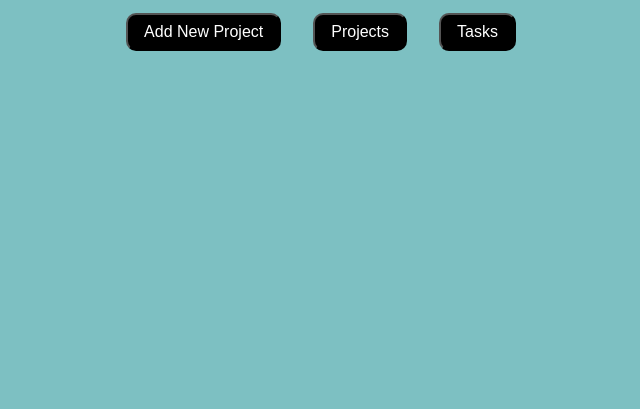
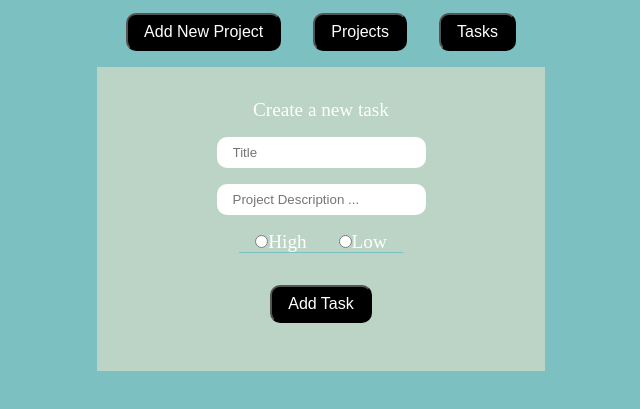
Before and after one commit to moisesg526/whats-next, a website built with webpack: page src/index.html in a window 1280 px wide. Both pictures are taken after a click on the button "Tasks". Shown: the part 77-486 px from the top of the page, without its empty margins (319-959 px from the left). Built offline with nearby package versions, Linux system fonts and the light colour scheme.

Commit message:
Task form comes up when tasks button is clicked

```diff
--- a/src/add.js
+++ b/src/add.js
@@ -1,6 +1,7 @@
 import { createForm } from "./form";
 import { toggleFormVisibility } from "./toggle";
 import { handleFormSubmit } from "./submit";
+import { taskForm } from "./taskForm";
 
 export default function add() {
   let display = document.createElement("div");
@@ -22,9 +23,17 @@ export default function add() {
   form.style.display = "none";
   display.appendChild(form);
 
+  let taskFormElement = taskForm();
+  taskFormElement.style.display = "none";
+  display.appendChild(taskFormElement);
+
   // Event to toggle form visibility
   addBtn.addEventListener("click", () => {
     toggleFormVisibility(form); // Import the toggle function
+  });
+
+  tasks.addEventListener("click", () => {
+    toggleFormVisibility(taskFormElement);
   });
 
   // Handle form submission and creating a project card
@@ -32,5 +41,9 @@ export default function add() {
     handleFormSubmit(e, form, display); // Import the submit handling function
   });
 
+  taskFormElement.addEventListener("submit", (e) => {
+    handleFormSubmit(e, taskFormElement, display);
+  });
+
   return display;
 }
--- a/src/form.js
+++ b/src/form.js
@@ -14,18 +14,18 @@ export function createForm() {
   details.setAttribute("name", "details");
   details.setAttribute("placeholder", "Project Description ...");
 
-  const radioGroup = document.createElement("div");
-  let priority = ["High", "Low"];
-  priority.forEach((option) => {
-    const label = document.createElement("label");
-    const radio = document.createElement("input");
-    radio.type = "radio";
-    radio.name = "options";
-    radio.value = option;
-    label.appendChild(radio);
-    label.appendChild(document.createTextNode(option));
-    radioGroup.appendChild(label);
-  });
+  // const radioGroup = document.createElement("div");
+  // let priority = ["High", "Low"];
+  // priority.forEach((option) => {
+  //   const label = document.createElement("label");
+  //   const radio = document.createElement("input");
+  //   radio.type = "radio";
+  //   radio.name = "options";
+  //   radio.value = option;
+  //   label.appendChild(radio);
+  //   label.appendChild(document.createTextNode(option));
+  //   radioGroup.appendChild(label);
+  // });
 
   let addBtn = document.createElement("button");
   addBtn.textContent = "Create";
@@ -33,7 +33,7 @@ export function createForm() {
   form.appendChild(create);
   form.appendChild(title);
   form.appendChild(details);
-  form.appendChild(radioGroup);
+  // form.appendChild(radioGroup);
   form.appendChild(addBtn);
 
   return form;
--- a/src/style.css
+++ b/src/style.css
@@ -76,5 +76,13 @@ label {
   position: absolute;
   top: 0.5rem;
   right: 1.5rem;
+}
 
+.taskForm {
+  background-color: #bcd4c5;
 }
+
+.taskForm label {
+  background-color: #bcd4c5;
+  padding: 0 1rem;
+}
--- a/src/taskForm.js
+++ b/src/taskForm.js
@@ -1,5 +1,6 @@
 export function taskForm() {
   let form = document.createElement("form");
+  form.setAttribute("class", "taskForm");
 
   let create = document.createElement("label");
   create.textContent = "Create a new task";
@@ -28,7 +29,7 @@ export function taskForm() {
   });
 
   let addBtn = document.createElement("button");
-    addBtn.textContent = "Create";
+  addBtn.textContent = "Add Task";
 
   form.appendChild(create);
   form.appendChild(title);
```
Also changed, not shown: dist/bundle.js. Lines whose indentation alone changed are shown as unchanged.
